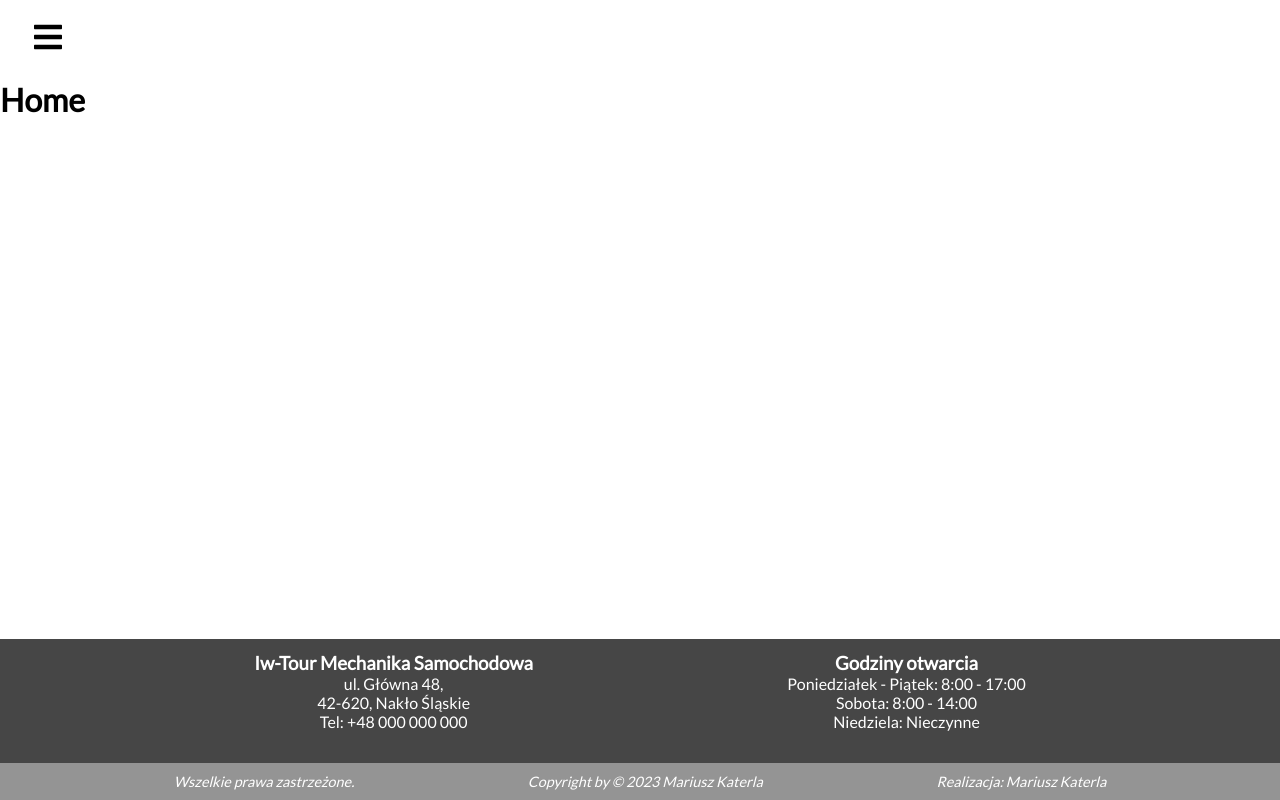
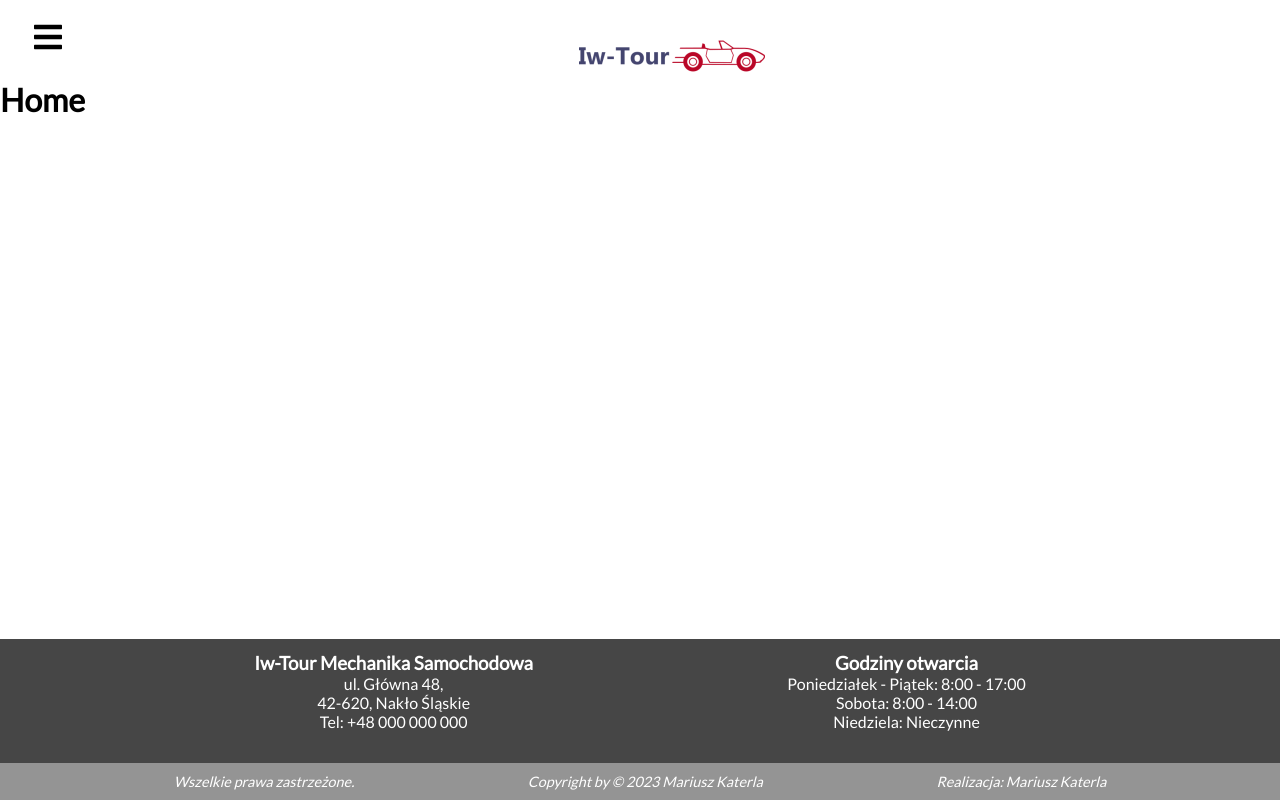
Before and after one commit to MariKat77/webpage_iw-tour, a React (Create React App) app: page / in a window 1280 px wide. Built offline with nearby package versions, Linux system fonts and the light colour scheme; some icons are missing.

Commit message:
Dodanie loga

```diff
--- a/src/App.css
+++ b/src/App.css
@@ -97,6 +97,8 @@
 span {
   margin-left: 16px;
 }
+
+/*Footer CSS*/
 footer {
   position: fixed;
   left: 0;
@@ -127,3 +129,11 @@ footer {
   font-size: 0.9em;
 
 }
+
+/*Logo CSS*/
+
+.navbar img {
+  display: flex;
+  justify-content: center;
+  margin: auto;
+}
--- a/src/components/Navbar.js
+++ b/src/components/Navbar.js
@@ -19,6 +19,7 @@ function Navbar() {
           <Link to="#" className="menu-bars">
             <FaIcons.FaBars onClick={showSidebar} />
           </Link>
+          <img src="./logov1.png"/>
         </div>
         <nav className={sidebar ? "navMenu active" : "navMenu"}>
           <ul className="navMenuItems" onClick={showSidebar}>
```
